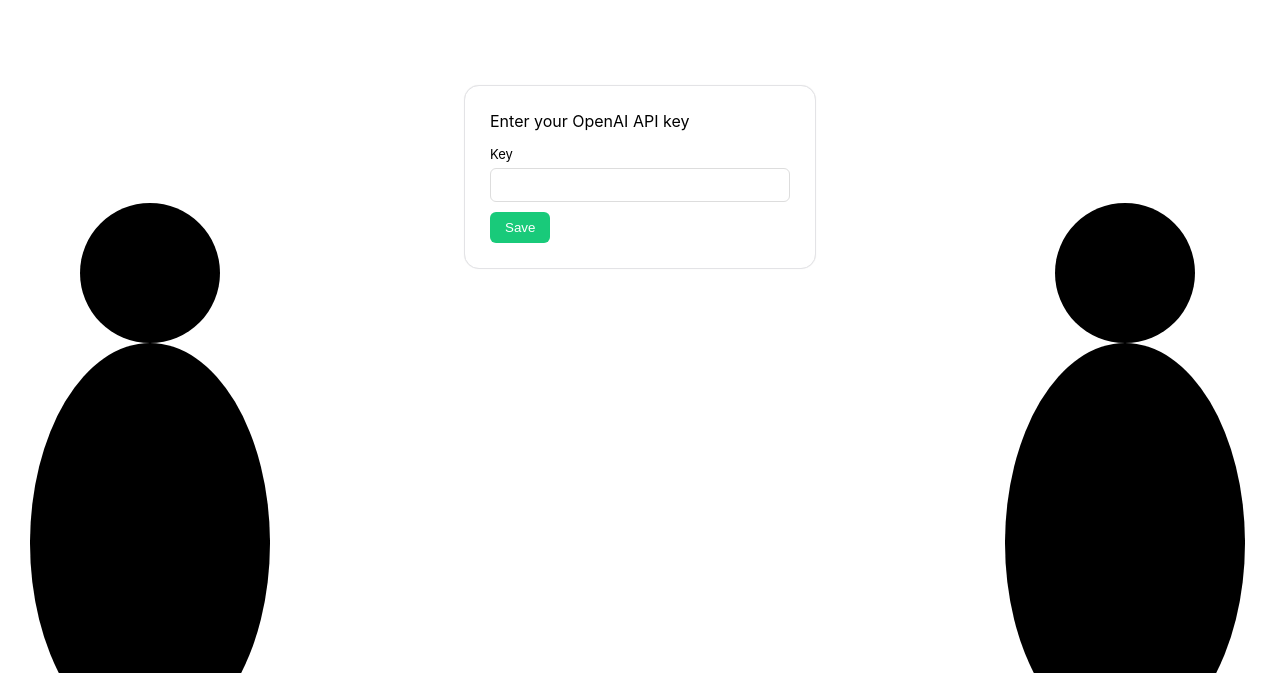
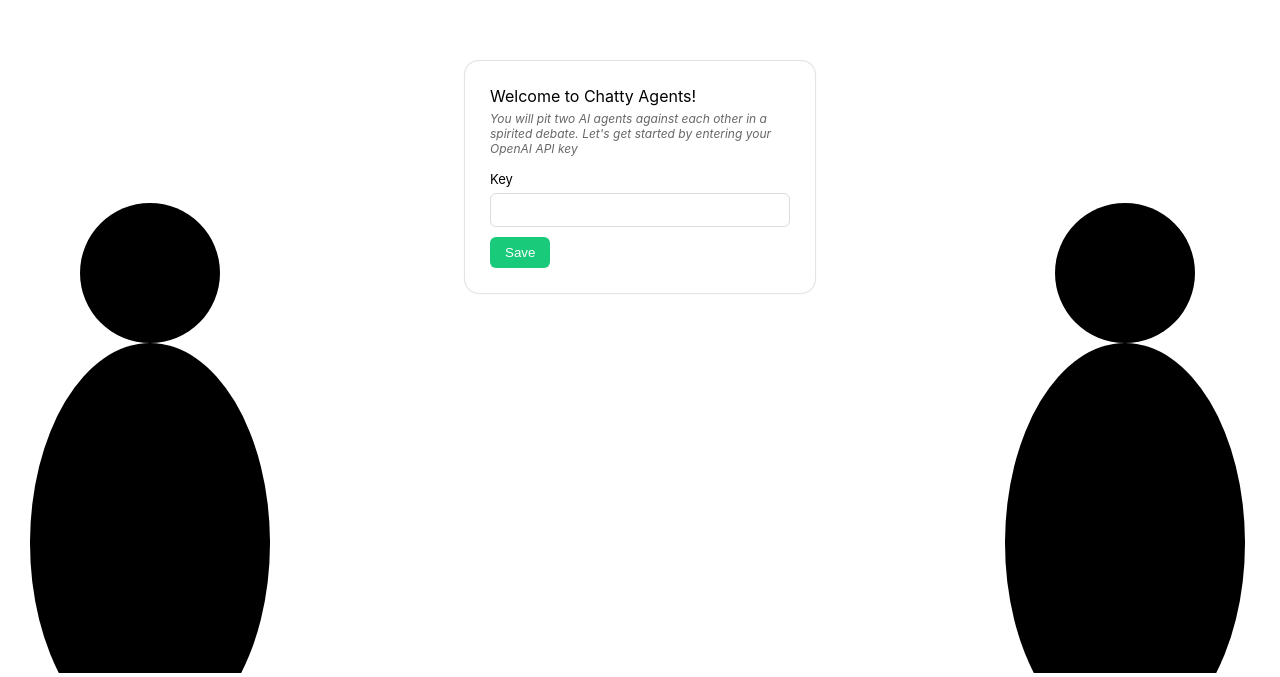
Before and after one commit to austenpayan/chatty-agents, a React (Create React App) app: page / in a window 1280 px wide. Shown: the part 223-900 px from the top of the page. Built offline with nearby package versions, Linux system fonts and the light colour scheme.

Commit message:
Delete redundant constants file

```diff
--- a/src/App.tsx
+++ b/src/App.tsx
@@ -7,7 +7,7 @@
 import Conversation from './conversation';
 import Silhouette from './components/silhouette';
 import styled, { createGlobalStyle } from 'styled-components';
-import { Layers } from './helpers/constants';
+import { Layers } from './constants';
 
 const GlobalStyle = createGlobalStyle`
     body {
@@ -63,7 +63,7 @@
         <>
             <GlobalStyle />
             {step === Steps.Intake && (
-                <CenteredForm title="Enter your OpenAI API key" onSave={handlekeySubmission} inputName="api-key" inputLabel="Key" />
+                <CenteredForm title="Welcome to Chatty Agents!" description="You will pit two AI agents against each other in a spirited debate. Let's get started by entering your OpenAI API key" onSave={handlekeySubmission} inputName="api-key" inputLabel="Key" />
             )}
             {step === Steps.PositionOne && (
                 <LeftForm title="Enter Agent A's position" onSave={handleAgentASubmit} inputName="agent-a-position" inputLabel="Position" description="This is the position 'Agent A' will argue for. Write a short & concise declarative sentence." />
--- a/src/components/anchored-column.tsx
+++ b/src/components/anchored-column.tsx
@@ -1,7 +1,7 @@
 import React, { useEffect, useRef } from 'react';
 import styled from "styled-components";
 import SpeechBubble, { Bubble } from "./speech-bubble";
-import { Layers } from '../helpers/constants';
+import { Layers } from '../constants';
 
 
 const Column = styled.div`
--- a/src/components/silhouette.tsx
+++ b/src/components/silhouette.tsx
@@ -1,6 +1,6 @@
 import React from 'react';
 import styled from 'styled-components';
-import { Layers } from '../helpers/constants';
+import { Layers } from '../constants';
 
 
 const Silhouette = ({ className, text }: { className?: string, text?: string }) => {
--- a/src/constants.ts
+++ b/src/constants.ts
@@ -7,3 +7,13 @@
     PositionTwo = 3,
     Debate = 4,
 }
+
+export enum Layers {
+	Background = 0,
+	Main = 1,
+	Foreground = 2,
+}
+
+export const RESPONSE_INTERVAL_MS = 1000;
+
+export const TESTING_MODE = true;
--- a/src/conversation.tsx
+++ b/src/conversation.tsx
@@ -3,7 +3,7 @@
 import makePrompt from "./helpers/make-prompt";
 import makeRequest from "./helpers/make-request";
 import AnchoredColumn from "./components/anchored-column";
-import { RESPONSE_INTERVAL_MS, TESTING_MODE } from "./helpers/constants";
+import { RESPONSE_INTERVAL_MS, TESTING_MODE } from "./constants";
 import Button from "./components/button";
 
 interface Props {
--- a/src/helpers/constants.ts
+++ /dev/null
@@ -1,9 +0,0 @@
-export enum Layers {
-	Background = 0,
-	Main = 1,
-	Foreground = 2,
-}
-
-export const RESPONSE_INTERVAL_MS = 1000;
-
-export const TESTING_MODE = true;
--- a/src/helpers/make-request.ts
+++ b/src/helpers/make-request.ts
@@ -1,4 +1,4 @@
-import { TESTING_MODE } from "./constants";
+import { TESTING_MODE } from "../constants";
 import { getRandomResponse } from "./test-data";
 
 const makeRequest = async (apiKey: string, prompt: string, testingMode?: boolean) => {
```
